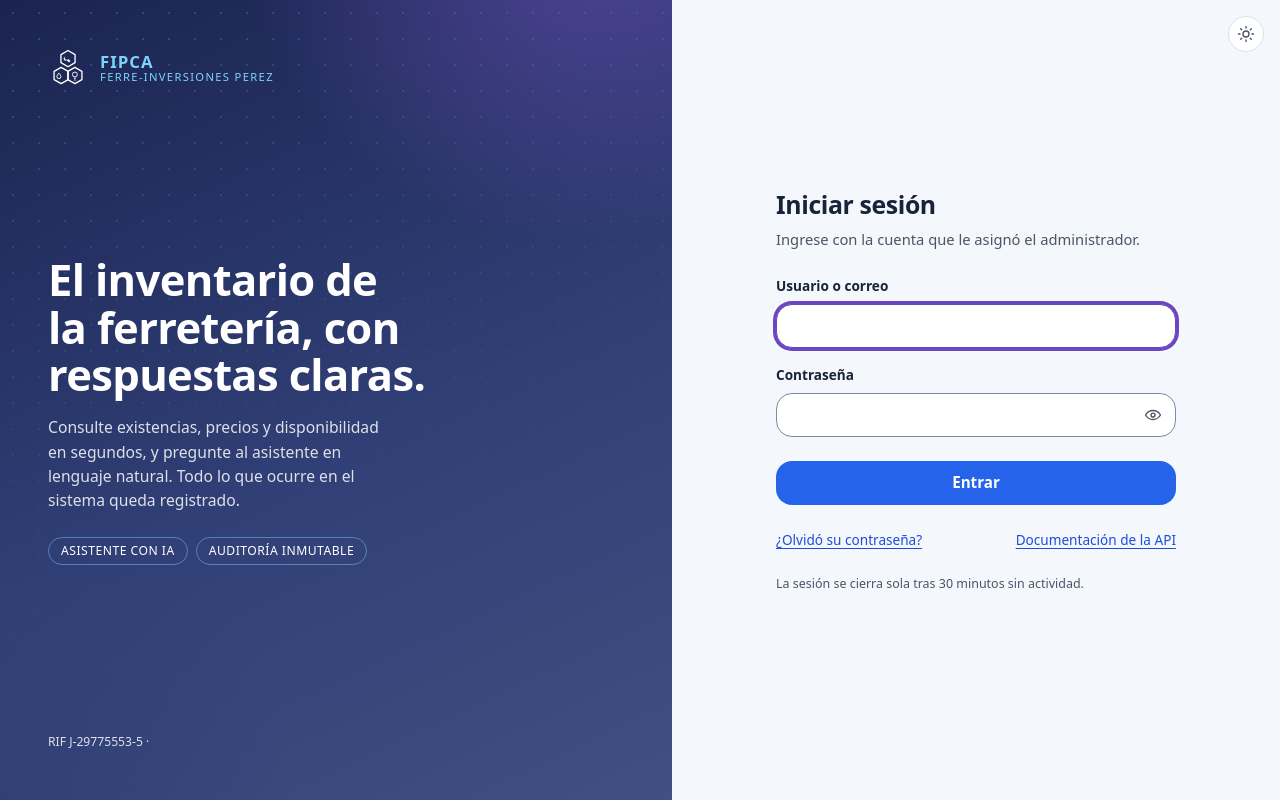
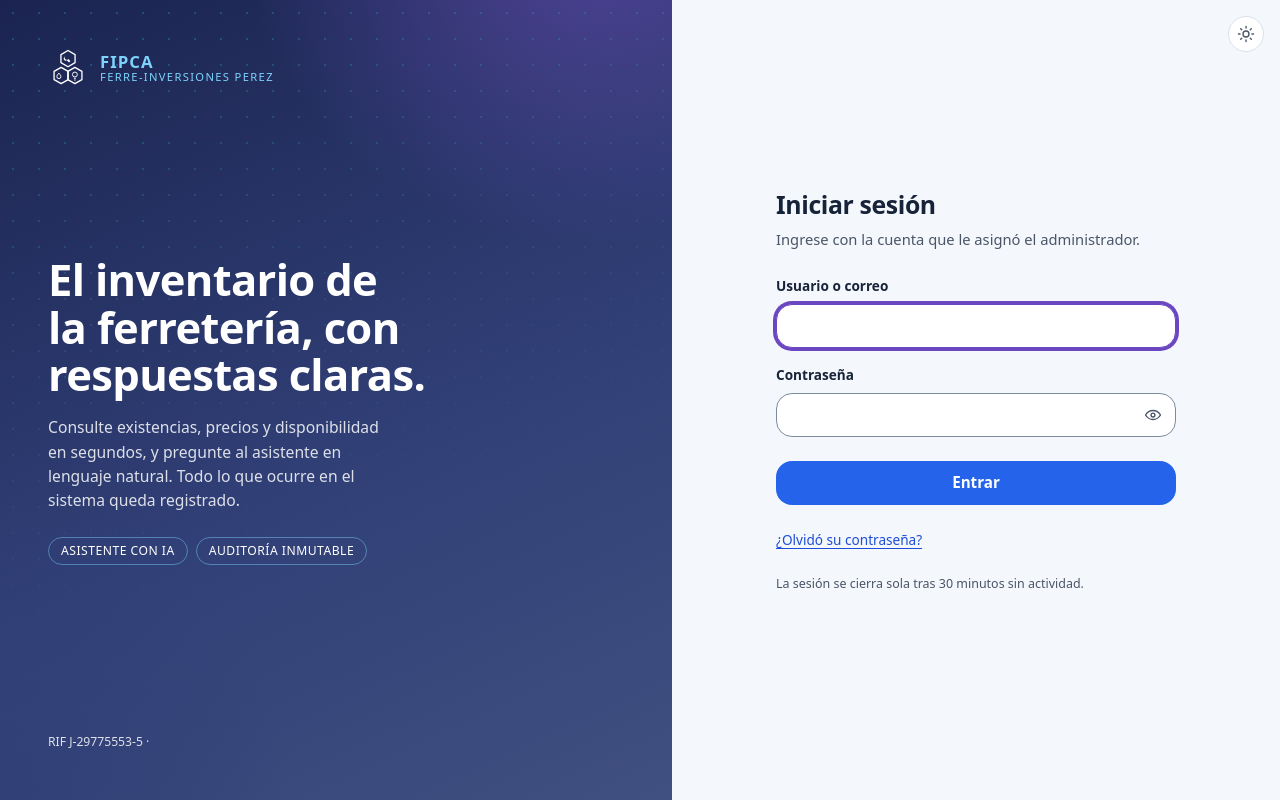
Before and after one commit to DixonDanielGit/Sistema-RAG-Ferreteria-FIPCA, a Python web app: template templates/login.html in a window 1280 px wide. Run offline with Jinja, Linux system fonts and the light colour scheme; the template is opened without the code that fills it, so the values that code supplies are empty.

Commit message:
Remocion de la Seccion API en el menu  y en el login

```diff
--- a/templates/_navbar.html
+++ b/templates/_navbar.html
@@ -22,7 +22,6 @@
     {% if usuario and usuario.rol == 'admin' %}
     <a class="fipca-nav__enlace" href="/usuarios"
        {% if activo == 'usuarios' %}aria-current="page"{% endif %}>Usuarios</a>
-    <a class="fipca-nav__enlace fipca-nav__enlace--api" href="/docs" rel="noopener">API</a>
     {% endif %}
     <a class="fipca-nav__enlace" href="/perfil"
        {% if activo == 'perfil' %}aria-current="page"{% endif %}>Perfil</a>
--- a/templates/login.html
+++ b/templates/login.html
@@ -101,7 +101,7 @@
 
       <div class="acceso__enlaces" style="margin-top: var(--esp-5)">
         <a href="/recuperar">¿Olvidó su contraseña?</a>
-        <a href="/docs" rel="noopener">Documentación de la API</a>
+        {# <a href="/docs" rel="noopener">Documentación de la API</a> #}
       </div>
 
       <p class="texto-suave" style="margin-top: var(--esp-5); font-size: 0.78rem">
```
